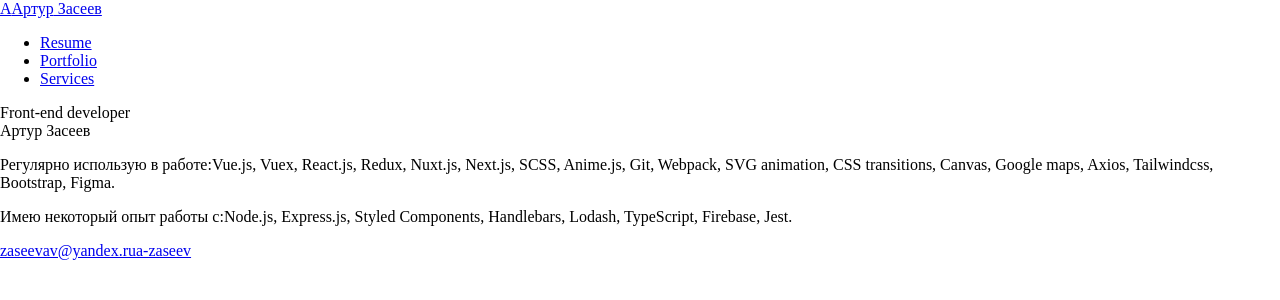
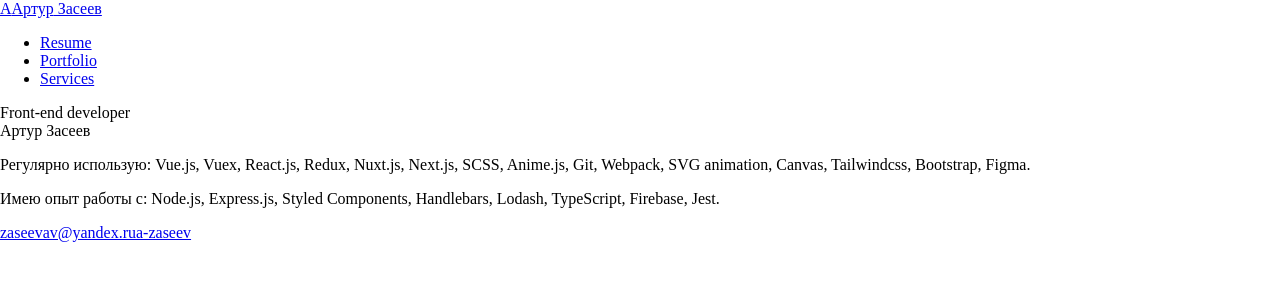
Before and after one commit to artur-zaseev/artur-zaseev.github.io, a Next.js app: page / in a window 1280 px wide. Shown: the top 300 px of the page. Built offline with nearby package versions, Linux system fonts and the light colour scheme.

Commit message:
fix text

```diff
--- a/pages/index.tsx
+++ b/pages/index.tsx
@@ -52,15 +52,15 @@ export default function Home() {
             <div className="text-gray-400">
               <p className="text-center lg:text-left">
                 <span className="text-gray-600 block lg:inline">
-                  Регулярно использую в работе:
+                  Регулярно использую:{" "}
                 </span>
                 Vue.js, Vuex, React.js, Redux, Nuxt.js, Next.js, SCSS, Anime.js,
-                Git, Webpack, SVG animation, CSS transitions, Canvas, Google
-                maps, Axios, Tailwindcss, Bootstrap, Figma.
+                Git, Webpack, SVG animation, Canvas, Tailwindcss, Bootstrap,
+                Figma.
               </p>
               <p className="mt-3 text-center lg:text-left">
                 <span className="text-gray-600 block lg:inline">
-                  Имею некоторый опыт работы с:
+                  Имею опыт работы с:{" "}
                 </span>
                 Node.js, Express.js, Styled Components, Handlebars, Lodash,
                 TypeScript, Firebase, Jest.
```
